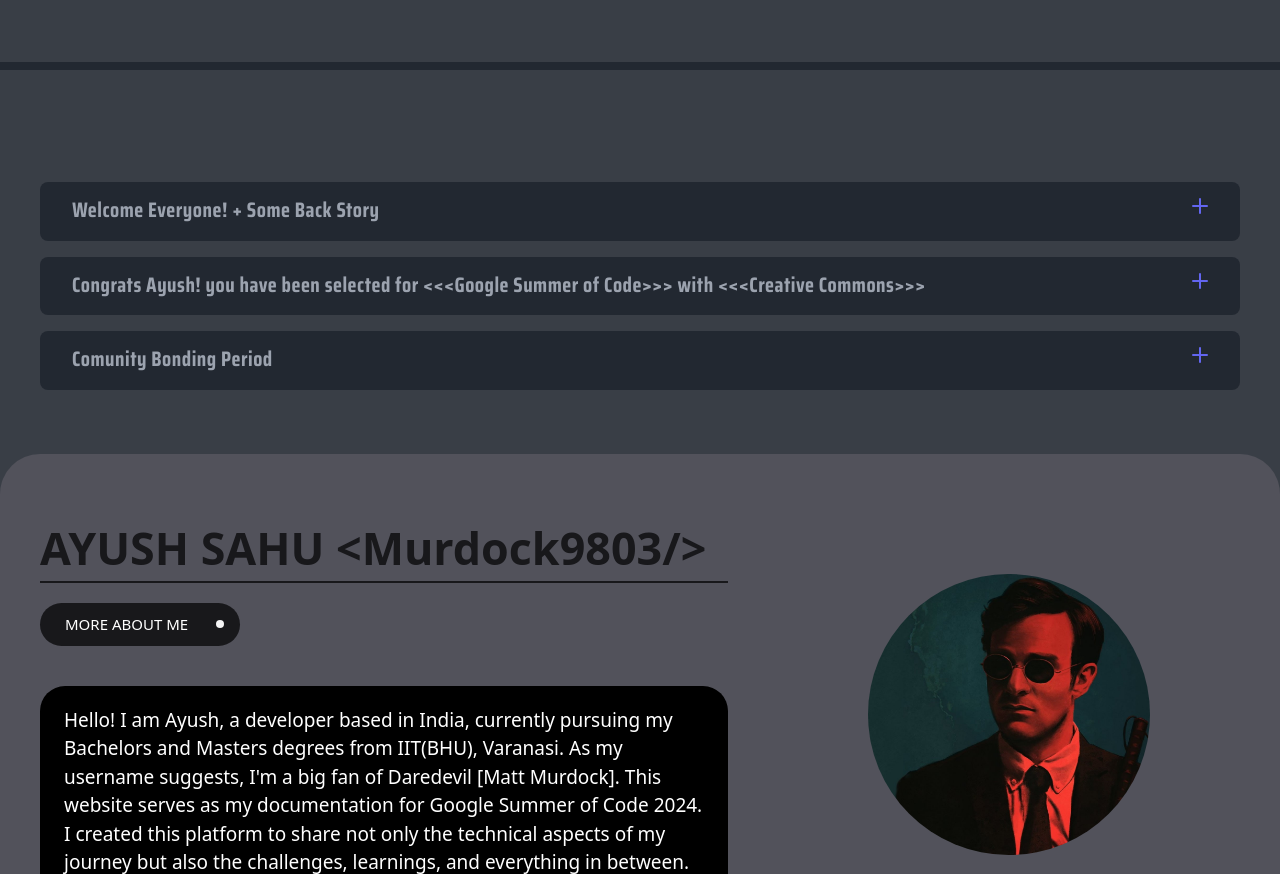
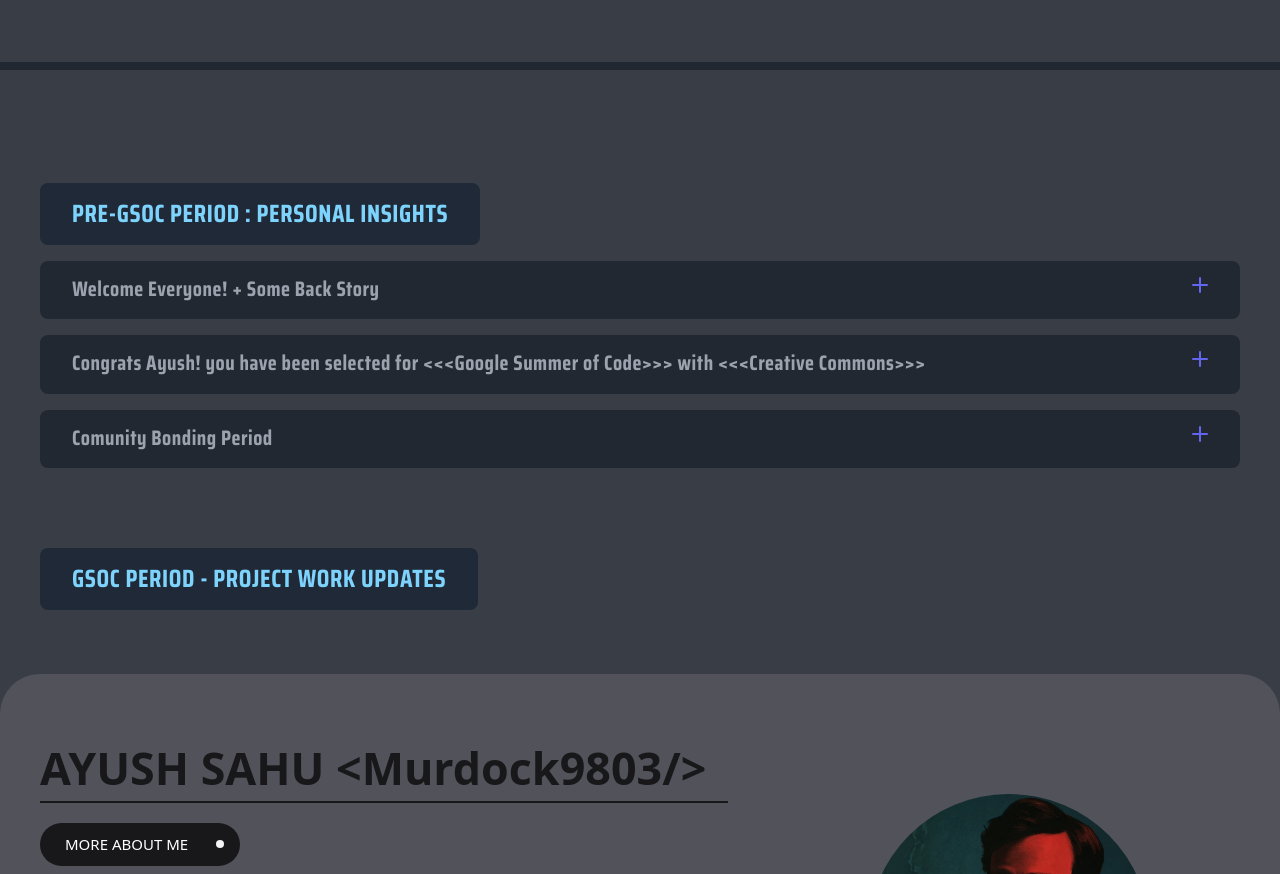
Before and after one commit to Murdock9803/GSoC-24-Doc, a React (Vite) app: page / in a window 1280 px wide. Shown: the part 1042-1916 px from the top of the page. Built offline with nearby package versions, Linux system fonts and the light colour scheme; a web font is replaced by a local one.

Commit message:
Added TagAccordions in Documentation.jsx

```diff
--- a/src/components/Documentation.jsx
+++ b/src/components/Documentation.jsx
@@ -1,9 +1,15 @@
 import React from "react";
 import Accordion from "./Accordion";
+import TagAccordion from "./TagAccordion";
 
 const Documentation = () => {
   return (
-    <div className="pt-8 pb-12 px-10 bg-[#393E46]">
+    <div className="pt-[1px] -mt-12 pb-12 px-10 bg-[#393E46]">
+
+      <TagAccordion
+        title="PRE-GSOC PERIOD : PERSONAL INSIGHTS"
+      />
+
       <Accordion
         title="Welcome Everyone! + Some Back Story"
         desc1="Hello there, I welcome you to come along with me on this journey of self-realisation, Demotivation, hardwork and self-confidence. Let's start - In my freshman year at college, I had zero knowledge about Programming or how things work on the other side of the computer screen. One of my seniors then Introduced us to a program run by google - The Google Summer of Code. All I had grasped from that conversation was that to clear GSoC, one has to be very very good at coding, and Once you get selected, everyone will look upto you with immense respect (plus it pays really well). So, after thinking over it for some good amount of time (days maybe) I decided to finally..... quit the idea of clearing GSoC."
@@ -14,6 +20,7 @@ const Documentation = () => {
 
         desc4="At this point, I had gave most of my previous 6 to 7 months to GSoC. Moreover I became emotionally attached to it because It seemed to me as an opportunity to begin respecting myself again (in terms of studies and career) as in college I somewhat lagged behind my peers in academics due to the new shift from school to college. I was not able to figure it out like others, about what to pursue in the longer run. So yes, clearing GSoC became a very big deal for me, both emotionally and professionally. I informed my close friends about it, and was very nervous about the results. But, here comes one more task that I gave myself, to not get very depressed If I do not get selected, as I will not be having enough time to get sad. My internships season was on its way in 3-4 months and I had to do something this year to get that lost confidence back. With all these thoughts in mind, I waited for the final day of result. Some hindi (my mother tongue) phrases I used to say to myself - (Kaash ho jaaye GSoC) (Agar nahi bhi hua toh sambhaalna hai khudko) (Ho gaya toh sabse pehle mammi papa ko bataunga) (Chances toh hain hone ke, theek theek mehnat toh ki hai dekhte hain) (Agar ho gaya, toh acchhe se kaam karna hai). It became a really big deal for me."
       />
+
       <Accordion
         title="Congrats Ayush! you have been selected for <<<Google Summer of Code>>> with <<<Creative Commons>>>"
         desc1="After waiting for nearly 20 days, On May 1, 1800 UTC I recieved an Email from <summerofcode.google.com> which had the Subject line - GSoC 2024: Congratulations! your proposal with Creative Commons has been accepted."
@@ -24,9 +31,14 @@ const Documentation = () => {
 
         desc4="PRO TIPS: (1) Start as early as possible (depending on your familiarity with open source). (2) If you couldn't start early, do work hard. By early I mean 7-8 months prior to application, If you are a complete beginner. (3) Start with the website repository of an organisation to sart solving easier issues first. (4) Have self confidence. (5) The most important, Be CONSISTENT."
       />
+
       <Accordion
         title="Comunity Bonding Period"
         desc1="Hello My Community Bonding Period is going on"
+      />
+
+      <TagAccordion
+        title="GSOC PERIOD - PROjECT WORK UPDATES"
       />
     </div>
   );
```
